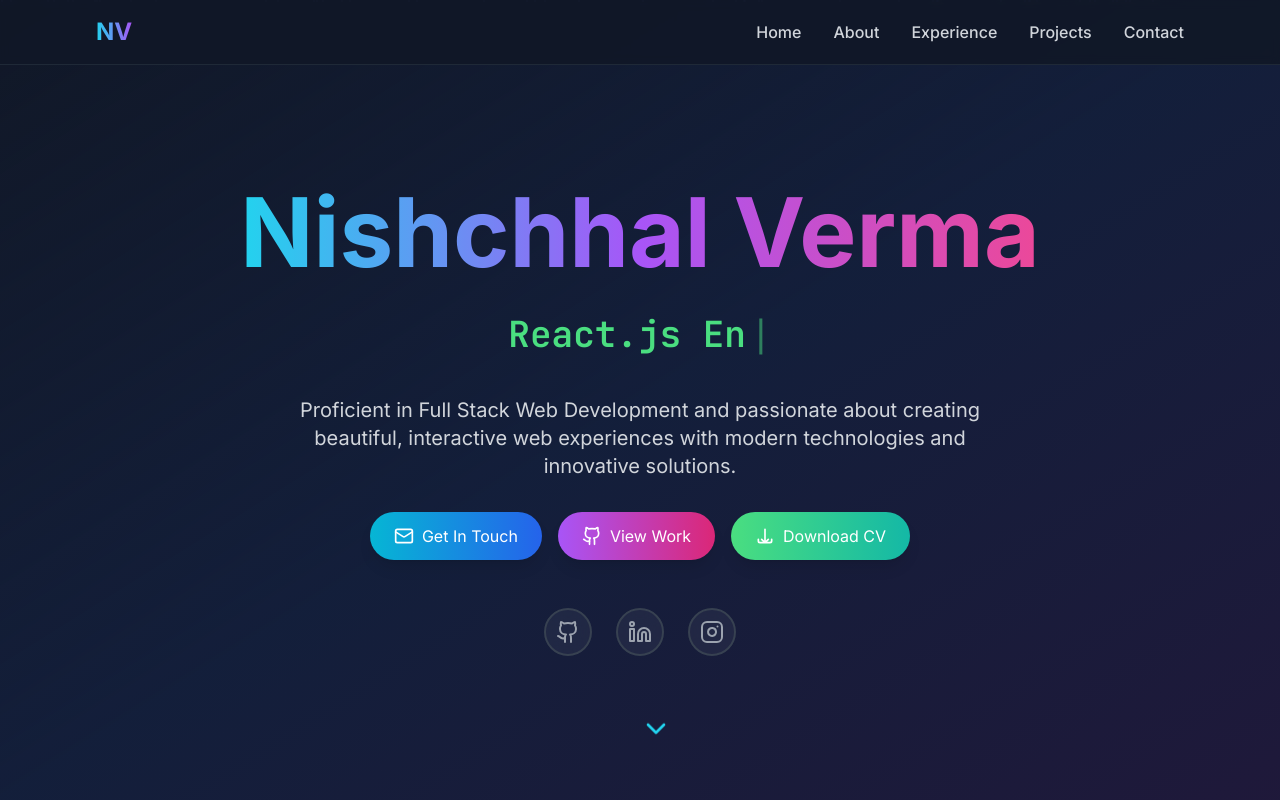
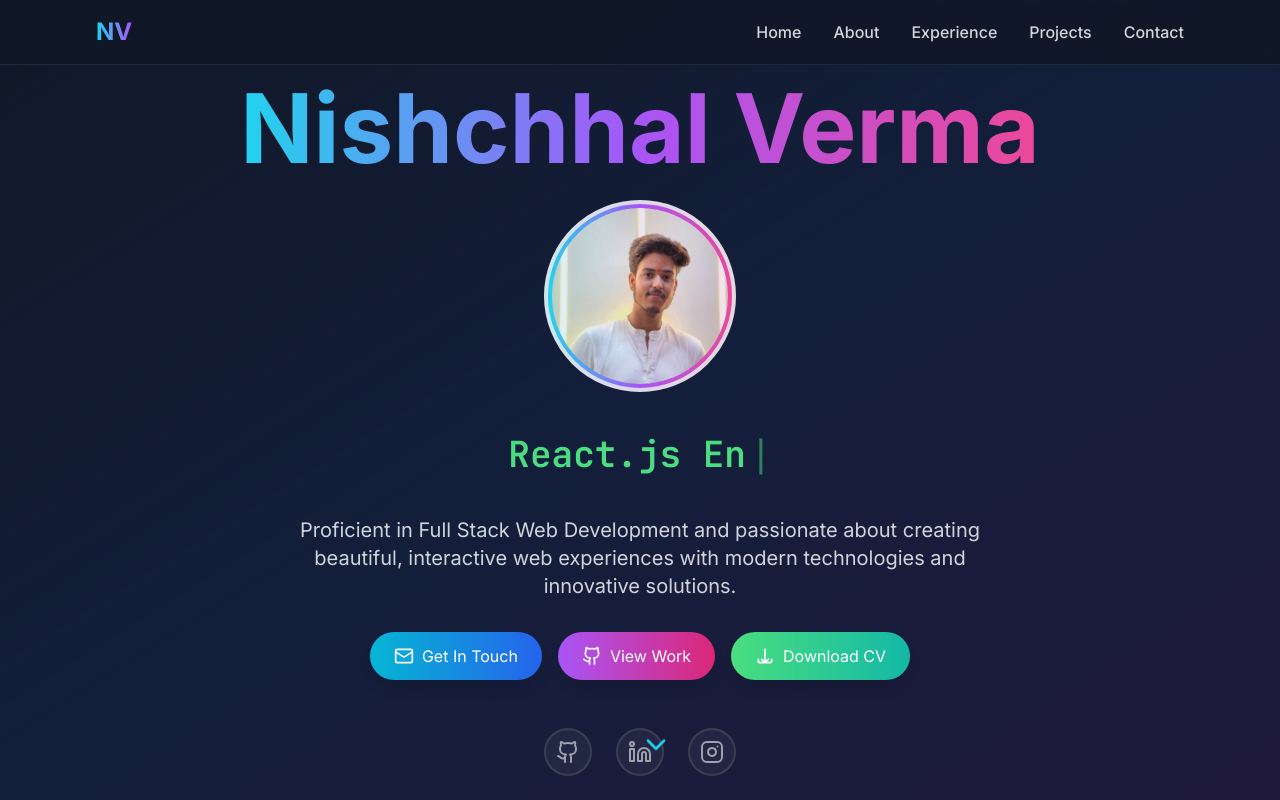
Before and after one commit to nishchhal6/Portfolio-Website, a React (Vite) app: page / in a window 1280 px wide. Shown: the top 800 px of the page. Built offline with nearby package versions, Linux system fonts and the light colour scheme.

Commit message:
Add profile image to portfolio

```diff
--- a/src/App.tsx
+++ b/src/App.tsx
@@ -177,6 +177,21 @@ function App() {
                 Nishchhal Verma
               </span>
             </h1>
+
+            {/* Profile Image */}
+            <div className="flex justify-center mb-6 sm:mb-8">
+              <div className="relative">
+                <div className="w-32 h-32 sm:w-40 sm:h-40 lg:w-48 lg:h-48 rounded-full overflow-hidden border-4 border-gradient-to-r from-cyan-400 via-purple-500 to-pink-500 p-1 bg-gradient-to-r from-cyan-400 via-purple-500 to-pink-500">
+                  <img
+                    src="/20250809_193815(1).jpg"
+                    alt="Nishchhal Verma"
+                    className="w-full h-full object-cover rounded-full bg-gray-800"
+                  />
+                </div>
+                <div className="absolute inset-0 rounded-full bg-gradient-to-r from-cyan-400/20 via-purple-500/20 to-pink-500/20 animate-pulse"></div>
+              </div>
+            </div>
+
             <div className="text-lg sm:text-xl md:text-2xl lg:text-3xl xl:text-4xl mb-6 sm:mb-8 font-mono text-green-400 min-h-[40px] sm:min-h-[50px] lg:min-h-[60px] flex items-center justify-center">
               <span className="typing-text">{currentText}</span>
               <span className="animate-pulse ml-1">|</span>
```
